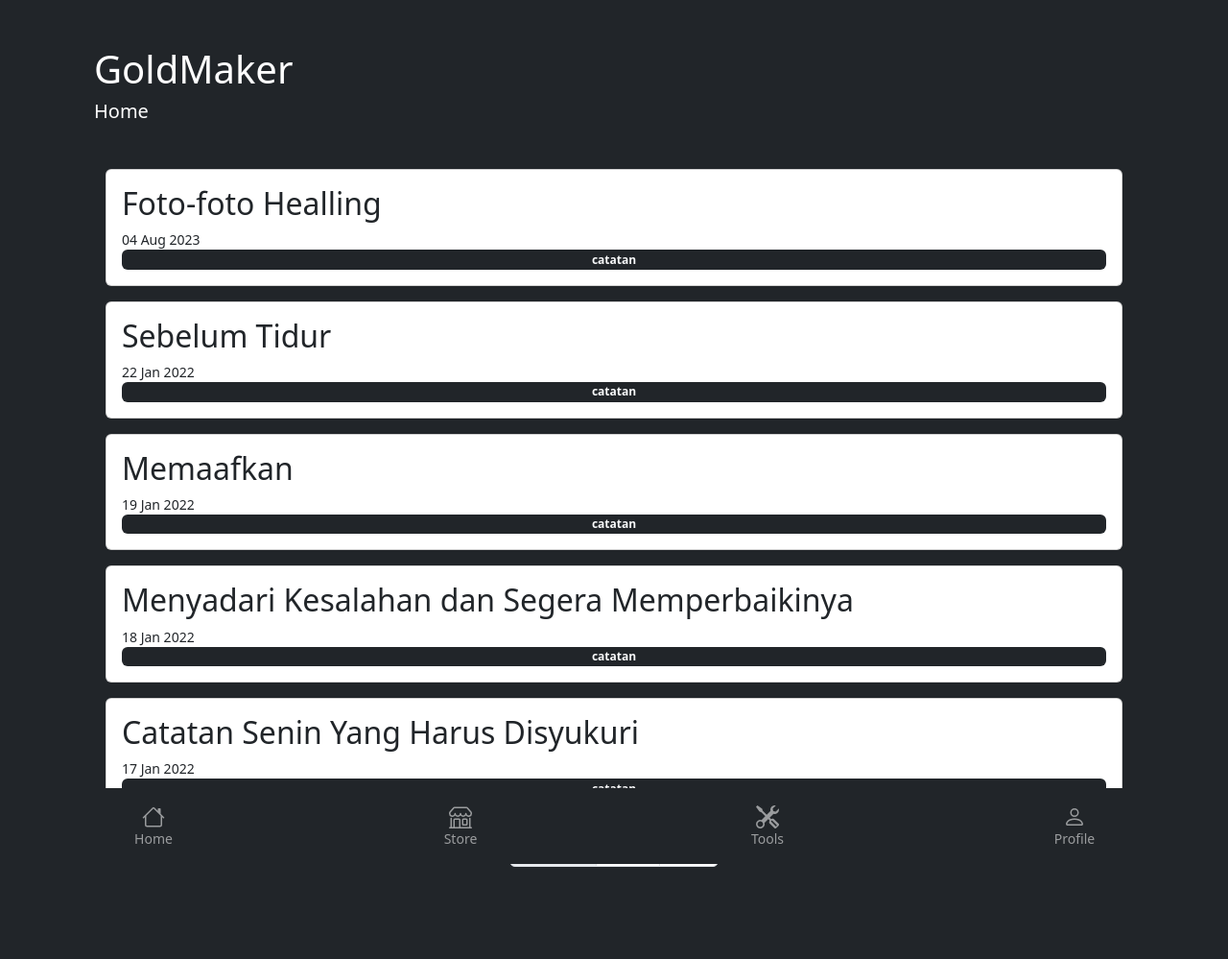
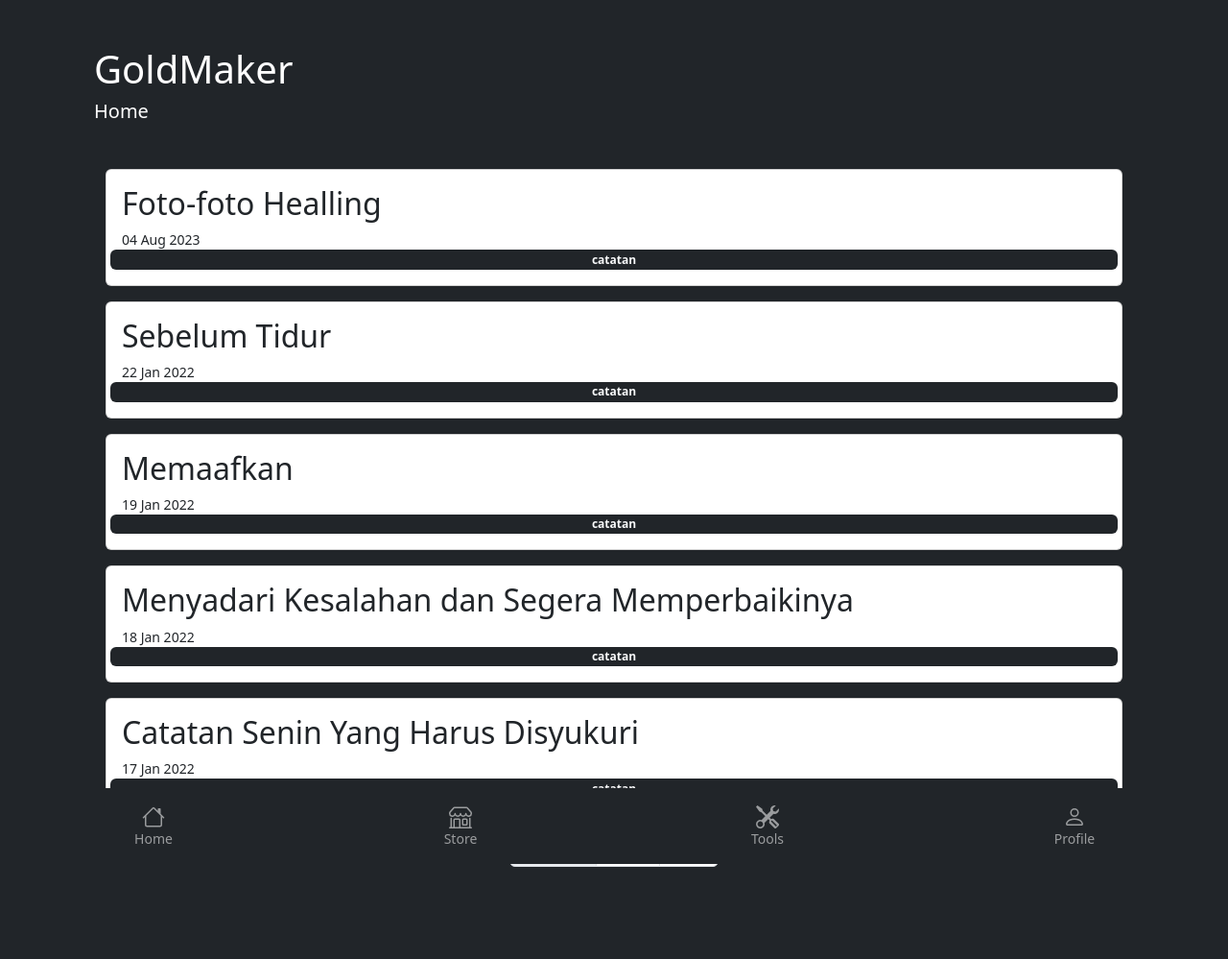
Before and after one commit to angganesia/angganesia.github.io, a Jekyll site: the page built from index.html, in a window 1280 px wide. Shown: the whole page at 96% size. Built offline with Jekyll 4.4.1, drawn with Linux system fonts in a browser that asks for light colours; the list of posts is cut into pages by our own code.

Commit message:
update index.html

```diff
--- a/index.html
+++ b/index.html
@@ -17,8 +17,10 @@
       </h2>
       <small class="date card-text">{{post.date | date_to_string}}</small>
       {% for c in post.categories %}
-      <div class="categories col badge text-bg-dark">
-        <a class="link-light link-offset-2 link-underline-opacity-0 link-underline-opacity-0-hover" href="#!" data-base-url="{{site.baseurl}}" class="category">{{c}}</a>
+      <div class="row align-items-start">
+        <div class="categories col badge text-bg-dark">
+          <a class="link-light link-offset-2 link-underline-opacity-0 link-underline-opacity-0-hover" href="#!" data-base-url="{{site.baseurl}}" class="category">{{c}}</a>
+        </div>
       </div>
       {% endfor %}
     </article>
```
